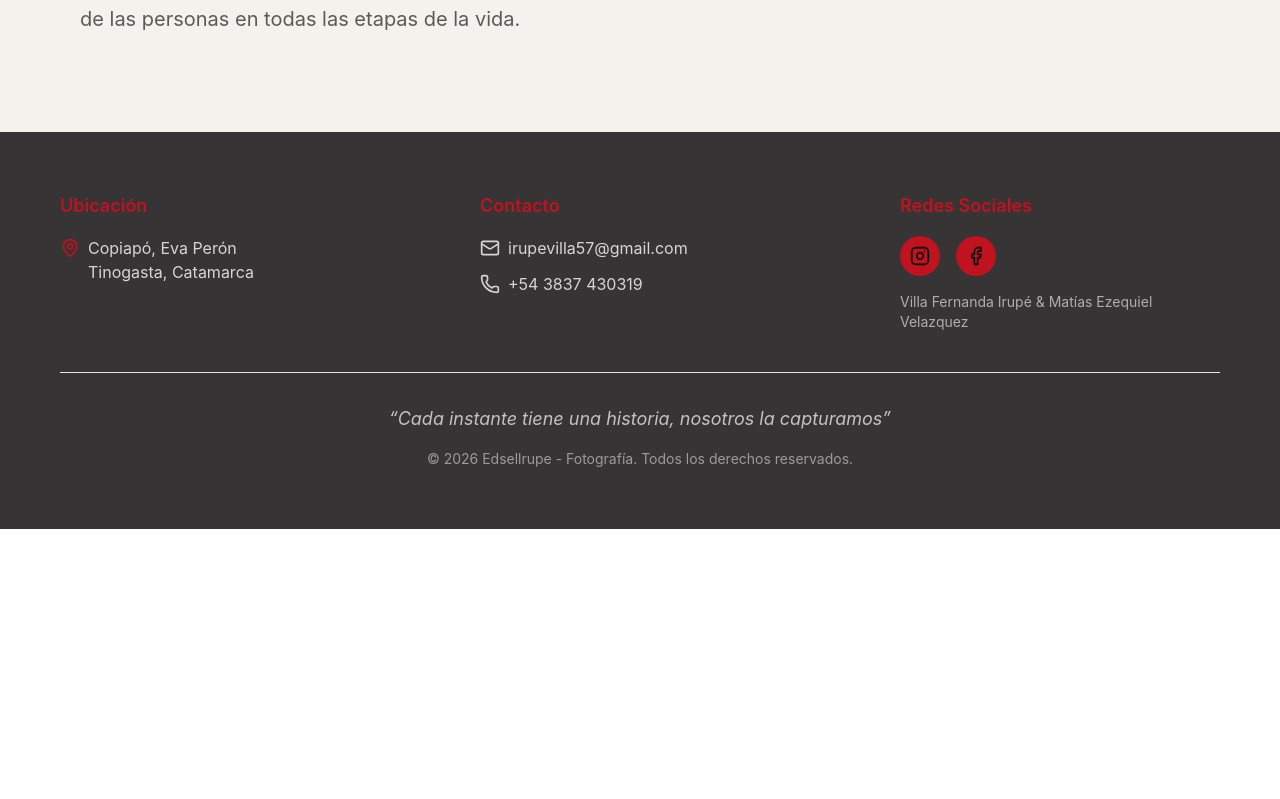
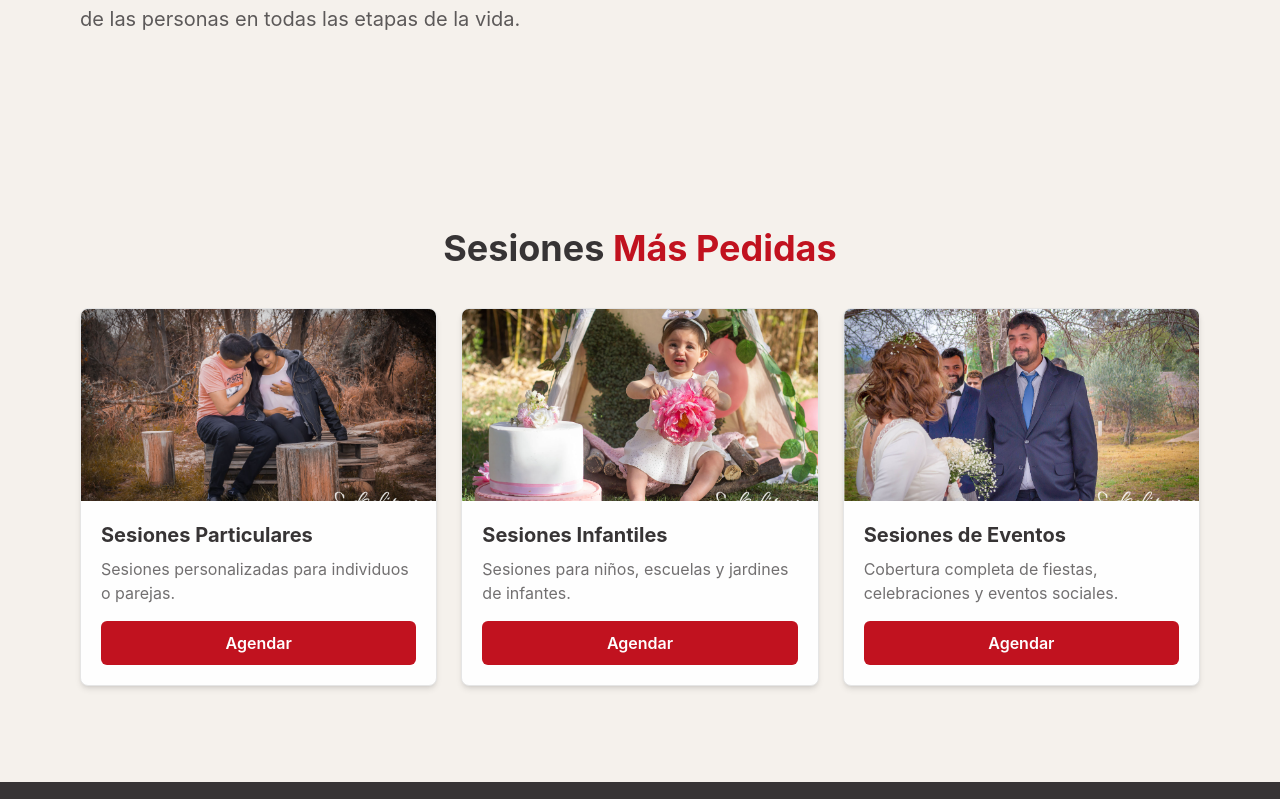
Before and after one commit to GASTON-YAPURA/TPF-DW-EdselIrupe, a React (Vite) app: page / in a window 1280 px wide. Shown: the part 1481-2280 px from the top of the page. Before the commit the page ends 2010 px from the top, so only its background shows below. Built offline with nearby package versions, Linux system fonts and the light colour scheme; no server answers.

Commit message:
Agrega sección Sesiones Más Pedidas al Home con botón Agendar

```diff
--- a/src/pages/Home.jsx
+++ b/src/pages/Home.jsx
@@ -1,5 +1,5 @@
 import { useState, useEffect, useCallback } from 'react'
-import { Link } from 'react-router-dom'
+import { Link, useNavigate } from 'react-router-dom'
 import { ChevronLeft, ChevronRight } from 'lucide-react'
 import SEO from '../components/SEO'
 import ScrollToTop from '../components/ScrollToTop'
@@ -40,6 +40,24 @@ const slides = [
   { imagen: tematica, label: 'Sesiones Temáticas' },
   { imagen: infantil, label: 'Sesiones Infantiles' },
   { imagen: grupales, label: 'Sesiones Individuales y Grupales' },
+]
+
+const masPedidos = [
+  {
+    titulo: 'Sesiones Particulares',
+    descripcion: 'Sesiones personalizadas para individuos o parejas.',
+    imagen: particulares,
+  },
+  {
+    titulo: 'Sesiones Infantiles',
+    descripcion: 'Sesiones para niños, escuelas y jardines de infantes.',
+    imagen: infantil,
+  },
+  {
+    titulo: 'Sesiones de Eventos',
+    descripcion: 'Cobertura completa de fiestas, celebraciones y eventos sociales.',
+    imagen: eventos,
+  },
 ]
 
 function FilosofiaSlider() {
@@ -186,10 +204,54 @@ function Home() {
           <FilosofiaSlider />
         </div>
       </section>
+
+      {/* Sesiones Más Pedidas */}
+      <SesionesMasPedidas />
       <ScrollToTop />
     </div>
     </>
   )
 }
 
+function SesionesMasPedidas() {
+  const navigate = useNavigate()
+
+  return (
+    <section className="px-4 py-16 md:py-24 max-w-6xl mx-auto">
+      <h2 className="text-3xl md:text-4xl font-bold text-[#373435] mb-10 text-center">
+        Sesiones{' '}
+        <span className="text-[#C1121F]">Más Pedidas</span>
+      </h2>
+      <div className="grid grid-cols-1 md:grid-cols-3 gap-6">
+        {masPedidos.map((s) => (
+          <div
+            key={s.titulo}
+            className="rounded-lg overflow-hidden shadow-md bg-[#FEFEFE] border border-[#E5E5E5]"
+          >
+            <img
+              src={s.imagen}
+              alt={s.titulo}
+              className="h-48 w-full object-cover"
+            />
+            <div className="p-5">
+              <h3 className="text-xl font-bold text-[#373435] mb-2">
+                {s.titulo}
+              </h3>
+              <p className="text-[#373435] opacity-70 mb-4">
+                {s.descripcion}
+              </p>
+              <button
+                onClick={() => navigate('/reservar', { state: { servicio: s.titulo } })}
+                className="w-full text-center bg-[#C1121F] text-[#FEFEFE] py-2.5 rounded-md font-semibold hover:bg-[#5A0B15] transition-colors cursor-pointer"
+              >
+                Agendar
+              </button>
+            </div>
+          </div>
+        ))}
+      </div>
+    </section>
+  )
+}
+
 export default Home
```
Also changed, not shown: 1 other file (tests, documents, lock files or other folders).
